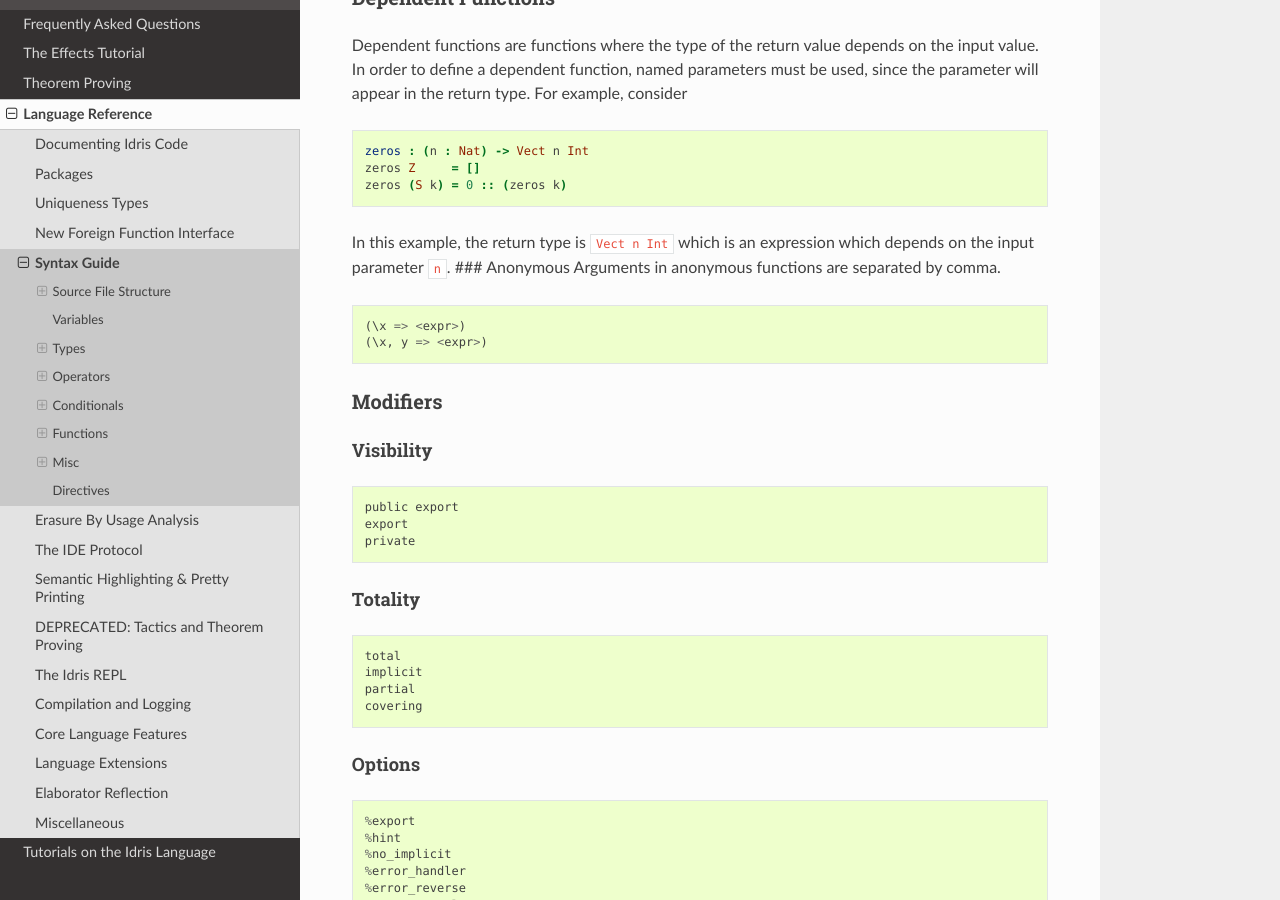
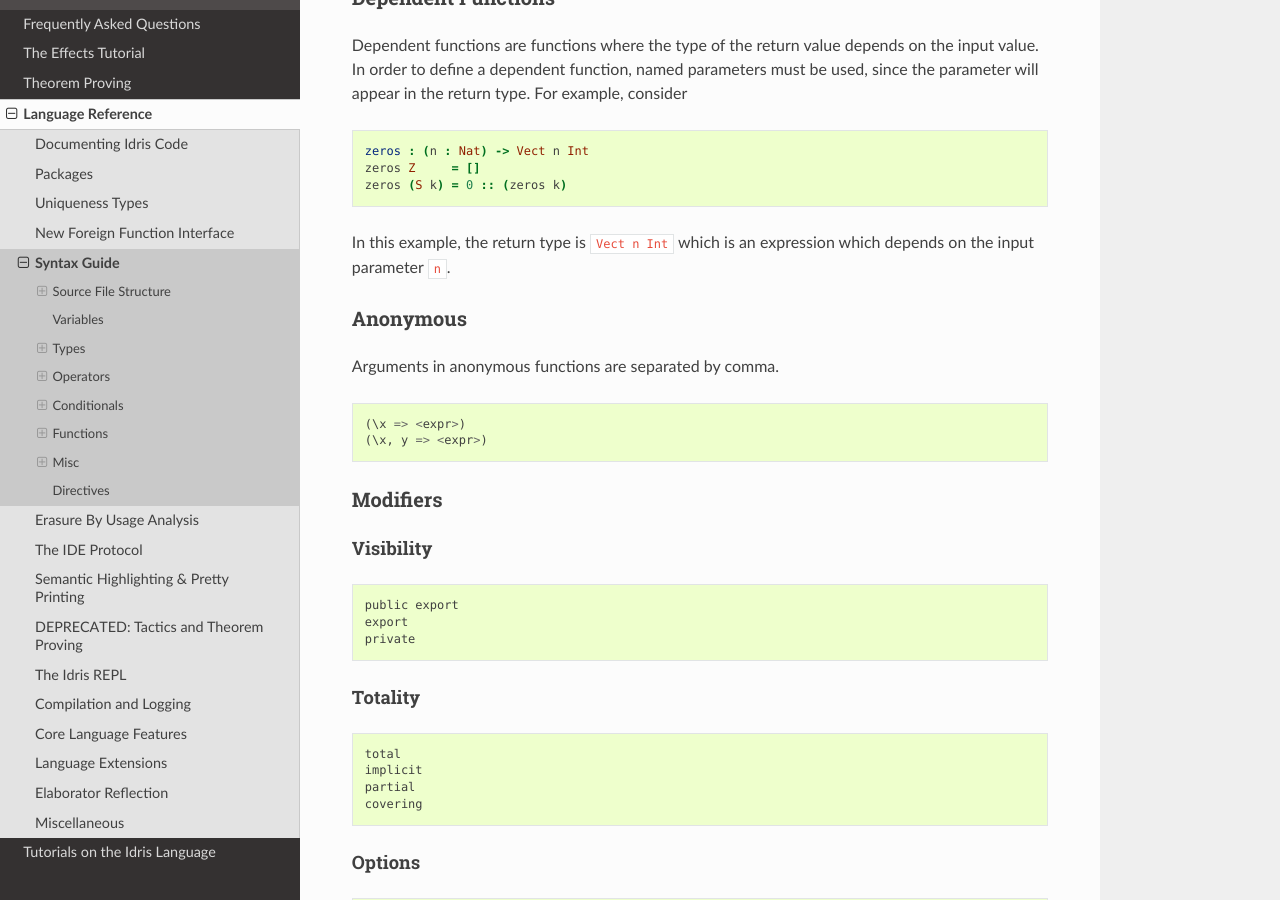
Before and after one commit to idris-lang/Idris-dev, a Sphinx documentation site: the page built from docs/reference/syntax-guide.rst, in a window 1280 px wide and 900 px high, scrolled down 4929 px. Built offline with Sphinx 7.4.7 and the Read the Docs theme 2.0.0, drawn with Linux system fonts in a browser that asks for light colours; formulas are drawn with MathJax 3.

```diff
--- a/docs/reference/syntax-guide.rst
+++ b/docs/reference/syntax-guide.rst
@@ -287,7 +287,11 @@ return type. For example, consider
     zeros (S k) = 0 :: (zeros k)
 
 In this example, the return type is ``Vect n Int`` which is an
-expression which depends on the input parameter ``n``. ### Anonymous
+expression which depends on the input parameter ``n``.
+
+Anonymous
+~~~~~~~~~
+
 Arguments in anonymous functions are separated by comma.
 
 ::
```
